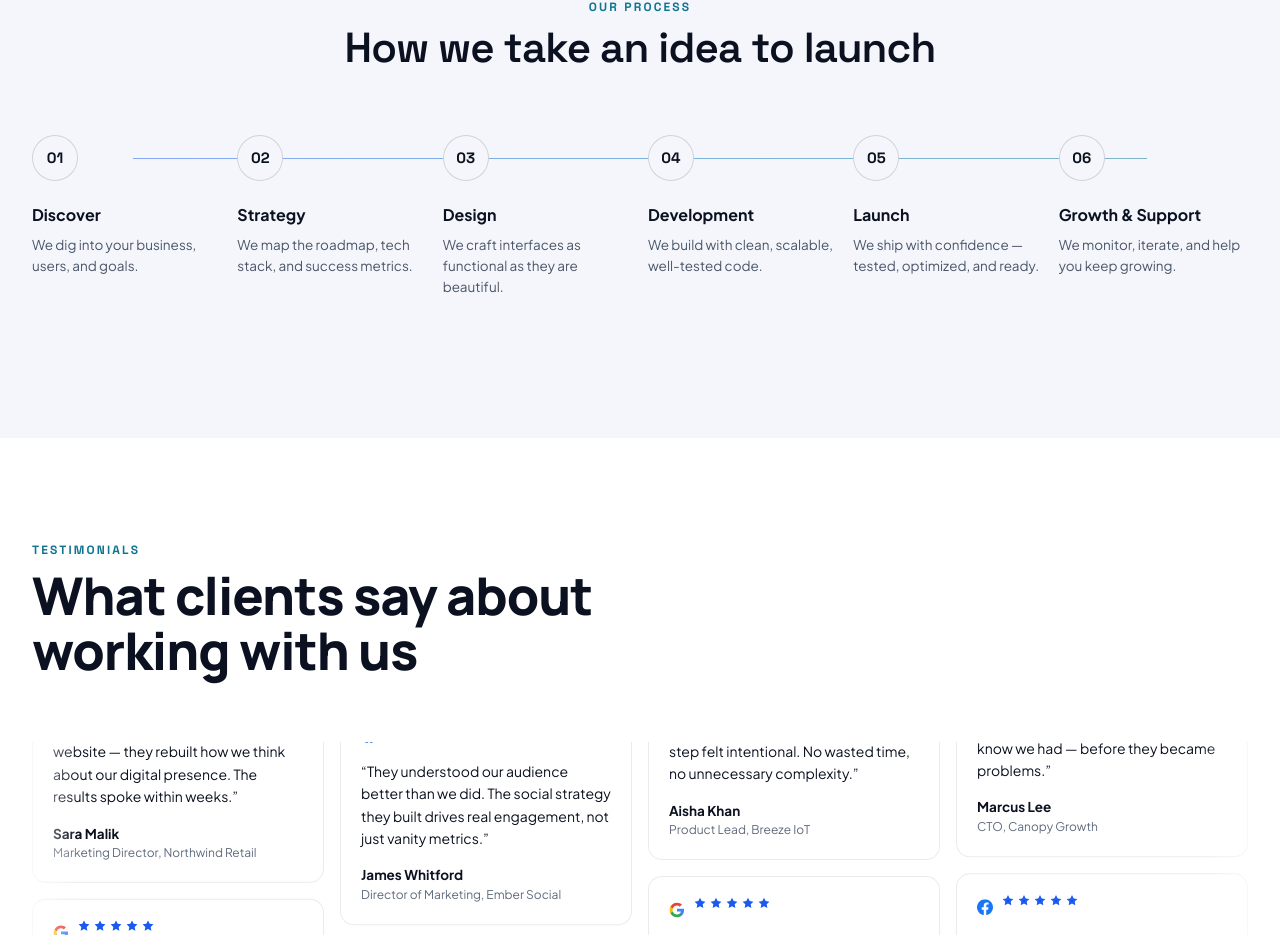
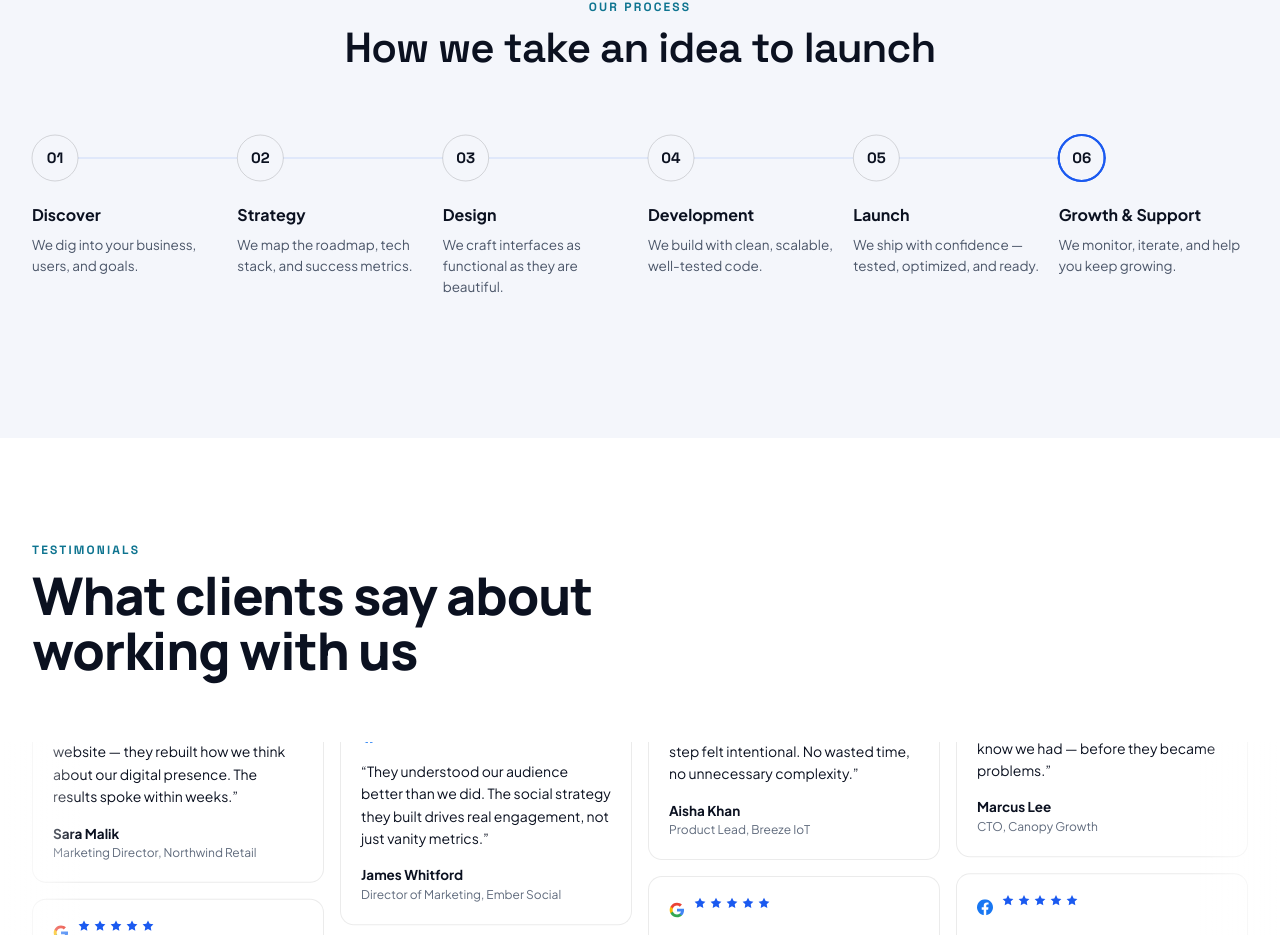
Before and after one commit to irtizapanjwani/webinverters, a Next.js app: page / in a window 1280 px wide. Shown: the part 4434-5369 px from the top of the page. Built offline with nearby package versions, Linux system fonts and the light colour scheme.

Commit message:
fix: animate our process section circles and lines

```diff
--- a/src/app/components/Process.tsx
+++ b/src/app/components/Process.tsx
@@ -1,3 +1,8 @@
+"use client";
+
+import { useReducedMotion } from "framer-motion";
+import { useCallback, useEffect, useRef, useState } from "react";
+
 const STEPS = [
   { num: "01", title: "Discover", desc: "We dig into your business, users, and goals." },
   { num: "02", title: "Strategy", desc: "We map the roadmap, tech stack, and success metrics." },
@@ -7,9 +12,111 @@ const STEPS = [
   { num: "06", title: "Growth & Support", desc: "We monitor, iterate, and help you keep growing." },
 ];
 
+const R = 23;
+
+/** Both mirror the 600ms in `.draw` (globals.css). The schedule below chains
+ *  one stage after another by hand, so these have to match what the CSS
+ *  actually takes or the stages start overlapping again. */
+const ARC_MS = 600;
+const LINE_MS = 600;
+/** A beat on the last step before the pulse jumps back to the first, so the
+ *  loop reads as "and round again" rather than a glitch. */
+const LOOP_PAUSE_MS = 700;
+
+/** Which single segment is lit right now. Only one exists at a time: the pulse
+ *  travels, it does not accumulate. */
+type Stage = { i: number; phase: "arc" | "line" };
+
+/** Whether step `i` is joined to the next one by a visible connector.
+ *
+ *  Only within a row: the grid is 2 columns on phones and 3 on tablets, so
+ *  consecutive steps are often on different rows, and a line between them
+ *  would run backwards and diagonally across the whole section. */
+function connects(positions: { x: number; y: number }[], i: number) {
+  const from = positions[i];
+  const to = positions[i + 1];
+  if (!from || !to) return false;
+  return Math.abs(from.y - to.y) < 4 && to.x > from.x;
+}
+
 export default function Process() {
+  const sectionRef = useRef<HTMLElement>(null);
+  const gridRef = useRef<HTMLDivElement>(null);
+  const circleRefs = useRef<(HTMLDivElement | null)[]>([]);
+  const [positions, setPositions] = useState<{ x: number; y: number }[]>([]);
+  const [stage, setStage] = useState<Stage | null>(null);
+  const [animate, setAnimate] = useState(false);
+  const reduce = useReducedMotion();
+
+  const measure = useCallback(() => {
+    const grid = gridRef.current;
+    if (!grid) return;
+    const rect = grid.getBoundingClientRect();
+    const pts = circleRefs.current.map((el) => {
+      if (!el) return { x: 0, y: 0 };
+      const r = el.getBoundingClientRect();
+      return { x: r.left - rect.left + r.width / 2, y: r.top - rect.top + r.height / 2 };
+    });
+    setPositions(pts);
+  }, []);
+
+  useEffect(() => {
+    measure();
+    window.addEventListener("resize", measure);
+    return () => window.removeEventListener("resize", measure);
+  }, [measure]);
+
+  useEffect(() => {
+    if (reduce || !sectionRef.current) return;
+    const observer = new IntersectionObserver(
+      ([entry]) => {
+        if (entry.isIntersecting) { setAnimate(true); observer.disconnect(); }
+      },
+      { threshold: 0.2 }
+    );
+    observer.observe(sectionRef.current);
+    return () => observer.disconnect();
+  }, [reduce]);
+
+  useEffect(() => {
+    if (!animate || reduce || positions.length < 2) return;
+    const N = positions.length;
+    let timer: ReturnType<typeof setTimeout>;
+    let cancelled = false;
+
+    /** Where the pulse goes after the current stage finishes, and how long it
+     *  has to wait. A circle hands to its outgoing line; a line hands to the
+     *  next circle; the last circle wraps back to the first. A step whose
+     *  connector was skipped (end of a wrapped row) hands straight to the next
+     *  circle, so there is no pause where a line would have been. */
+    const next = (s: Stage): { to: Stage; delay: number } => {
+      if (s.phase === "line") return { to: { i: s.i + 1, phase: "arc" }, delay: LINE_MS };
+      if (connects(positions, s.i)) return { to: { i: s.i, phase: "line" }, delay: ARC_MS };
+      if (s.i < N - 1) return { to: { i: s.i + 1, phase: "arc" }, delay: ARC_MS };
+      return { to: { i: 0, phase: "arc" }, delay: ARC_MS + LOOP_PAUSE_MS };
+    };
+
+    const run = (s: Stage) => {
+      if (cancelled) return;
+      setStage(s);
+      const { to, delay } = next(s);
+      timer = setTimeout(() => run(to), delay);
+    };
+
+    run({ i: 0, phase: "arc" });
+
+    return () => {
+      cancelled = true;
+      clearTimeout(timer);
+    };
+  }, [animate, reduce, positions]);
+
+  const box = positions.length >= 2
+    ? { w: Math.max(...positions.map((p) => p.x)) + R + 10, h: Math.max(...positions.map((p) => p.y)) + R + 10 }
+    : null;
+
   return (
-    <section className="bg-bg-alt py-18 lg:py-[140px]">
+    <section ref={sectionRef} className="bg-bg-alt py-18 lg:py-[140px]">
       <div className="mx-auto w-full max-w-[1400px] px-5 sm:px-8">
         <div className="mx-auto mb-10 max-w-[640px] text-center sm:mb-16">
           <span className="mb-2.5 block font-display text-xs font-bold tracking-[0.18em] text-accent-2 uppercase">
@@ -20,16 +127,101 @@ export default function Process() {
           </h2>
         </div>
 
-        <div className="relative grid grid-cols-2 gap-x-4 gap-y-9 sm:grid-cols-3 lg:grid-cols-6 lg:gap-4 lg:before:absolute lg:before:top-[23px] lg:before:left-[calc(100%/12)] lg:before:right-[calc(100%/12)] lg:before:h-px lg:before:bg-gradient-to-r lg:before:from-accent/50 lg:before:to-accent-2/50 lg:before:content-['']">
-          {STEPS.map((step) => (
-            <div key={step.num} className="group relative">
-              <div className="relative z-1 mb-5.5 flex size-[46px] items-center justify-center rounded-full border border-border-strong bg-bg-alt font-display text-[15px] font-bold transition-[border-color,box-shadow] duration-300 group-hover:border-accent-2 group-hover:shadow-[0_0_0_6px_rgba(14,116,144,0.1)]">
+        <div ref={gridRef} className="relative grid grid-cols-2 gap-x-4 gap-y-9 sm:grid-cols-3 lg:grid-cols-6 lg:gap-4">
+          {/* Layer 0: connector lines between circles (behind everything) */}
+          {box && !reduce && (
+            <svg className="pointer-events-none absolute inset-0 z-0 h-full w-full overflow-visible" aria-hidden="true">
+              {positions.map((p, i) => {
+                if (!connects(positions, i)) return null;
+                const d = `M ${p.x + R} ${p.y} L ${positions[i + 1].x - R} ${positions[i + 1].y}`;
+                const lit = stage?.i === i && stage.phase === "line";
+                return (
+                  <g key={i}>
+                    {/* The track the line will travel, always visible so the
+                        steps read as connected before the animation reaches
+                        them. */}
+                    <path d={d} fill="none" stroke="rgba(27,90,240,0.12)" strokeWidth="1.5" />
+                    {/* The travelling line itself. Held fully dashed-out until
+                        the schedule adds `draw`, which runs the offset to 0. */}
+                    <path
+                      /* `key` carries the lit state so React remounts the node
+                         on every pass. Re-adding the class to a surviving
+                         element does not reliably restart a CSS animation, and
+                         this one has to restart on each lap of the loop. */
+                      key={lit ? "on" : "off"}
+                      className={lit ? "draw" : ""}
+                      d={d}
+                      fill="none"
+                      stroke="#1b5af0"
+                      strokeWidth="2"
+                      strokeLinecap="round"
+                      pathLength="1"
+                      strokeDasharray="1"
+                      strokeDashoffset="1"
+                    />
+                  </g>
+                );
+              })}
+            </svg>
+          )}
+
+          {/* Circle divs (background + number only, no CSS border) */}
+          {STEPS.map((step, i) => (
+            <div key={step.num} className="group relative z-1">
+              <div
+                ref={(el) => { circleRefs.current[i] = el; }}
+                className="relative z-1 mb-5.5 flex size-[46px] items-center justify-center rounded-full bg-bg-alt font-display text-[15px] font-bold transition-[box-shadow] duration-300 group-hover:shadow-[0_0_0_6px_rgba(14,116,144,0.1)]"
+              >
                 {step.num}
               </div>
               <h3 className="mb-2 text-base font-bold">{step.title}</h3>
               <p className="text-[13.5px] leading-[1.55] text-ink-dim">{step.desc}</p>
             </div>
           ))}
+
+          {/* Layer 1-2: circle outlines + arcs (above circles) */}
+          {box && !reduce && (
+            <svg
+              className="pointer-events-none absolute inset-0 z-2 h-full w-full overflow-visible"
+              aria-hidden="true"
+            >
+              {positions.map((p, i) => {
+                const cx = p.x;
+                const cy = p.y;
+                // The ring is lit only while the pulse is on this circle. Once
+                // it moves on, this clears — the trail does not stay behind.
+                const lit = stage?.i === i;
+                return (
+                  <g key={i}>
+                    {/* Circle outline — lights up blue when active */}
+                    <circle
+                      cx={cx} cy={cy} r={R} fill="none"
+                      stroke={lit ? "#1b5af0" : "rgba(0,0,0,0.14)"}
+                      strokeWidth={lit ? 2 : 1}
+                      style={{ transition: "stroke 0.3s, stroke-width 0.3s" }}
+                    />
+
+                    {/* Top arc: left edge → along top of circle → right edge */}
+                    <path
+                      key={`t-${lit ? "on" : "off"}`}
+                      className={lit ? "draw" : ""}
+                      d={`M ${cx - R} ${cy} A ${R} ${R} 0 0 1 ${cx + R} ${cy}`}
+                      fill="none" stroke="#1b5af0" strokeWidth="2" strokeLinecap="round"
+                      pathLength="1" strokeDasharray="1" strokeDashoffset="1"
+                    />
+                    {/* Bottom arc: left edge → along bottom of circle → right edge */}
+                    <path
+                      key={`b-${lit ? "on" : "off"}`}
+                      className={lit ? "draw" : ""}
+                      d={`M ${cx - R} ${cy} A ${R} ${R} 0 0 0 ${cx + R} ${cy}`}
+                      fill="none" stroke="#1b5af0" strokeWidth="2" strokeLinecap="round"
+                      pathLength="1" strokeDasharray="1" strokeDashoffset="1"
+                    />
+                  </g>
+                );
+              })}
+            </svg>
+          )}
         </div>
       </div>
     </section>
--- a/src/app/globals.css
+++ b/src/app/globals.css
@@ -295,3 +295,24 @@
     stroke-dashoffset: -800;
   }
 }
+
+/* ---------- Process: split-arc chase around circles ---------- */
+@keyframes process-chase {
+  from {
+    stroke-dashoffset: 0;
+  }
+  to {
+    stroke-dashoffset: -260;
+  }
+}
+
+/* ---------- Process: sequential line draw ---------- */
+.draw {
+  animation: draw-line 600ms cubic-bezier(0.2, 0.7, 0.3, 1) forwards;
+}
+
+@keyframes draw-line {
+  to {
+    stroke-dashoffset: 0;
+  }
+}
```
